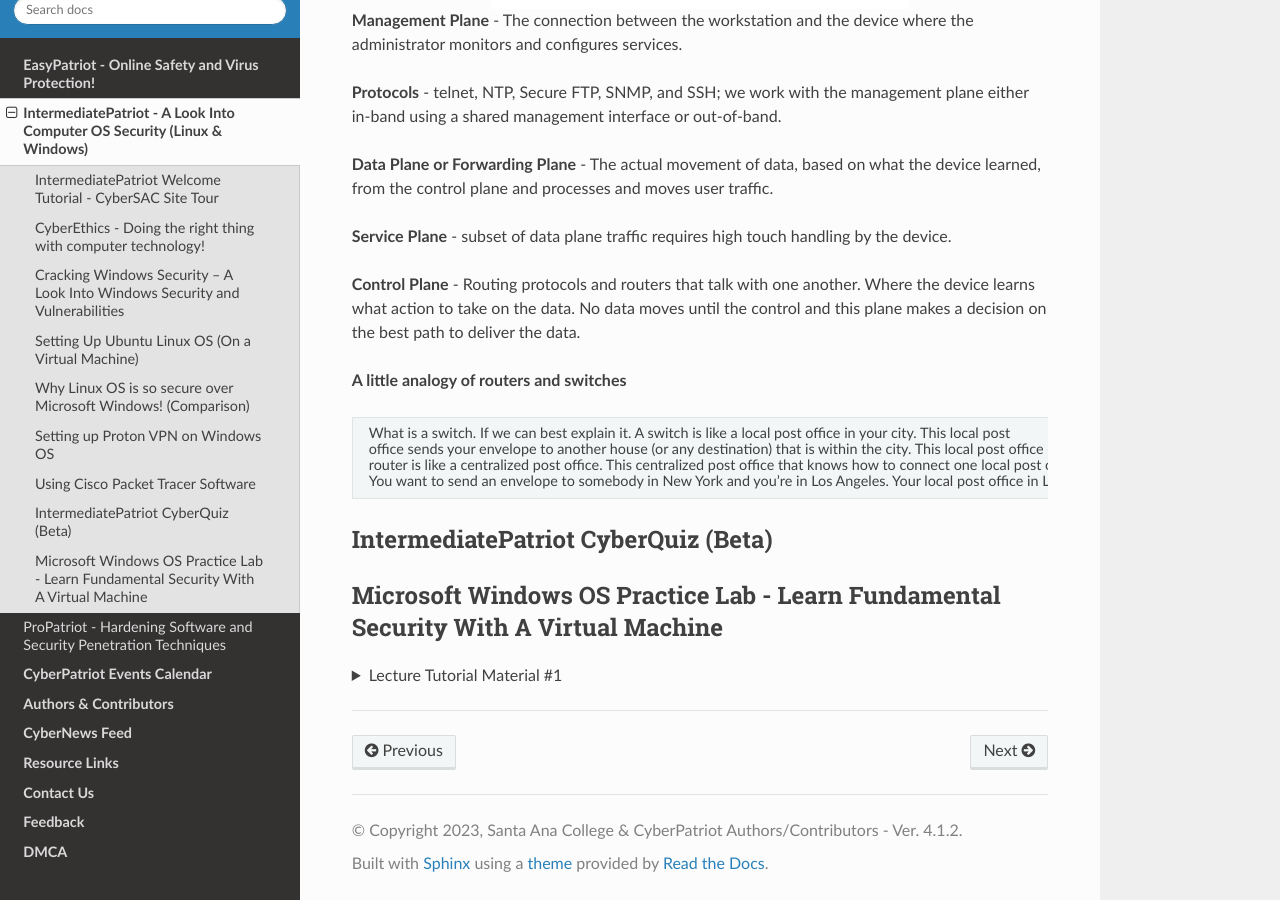
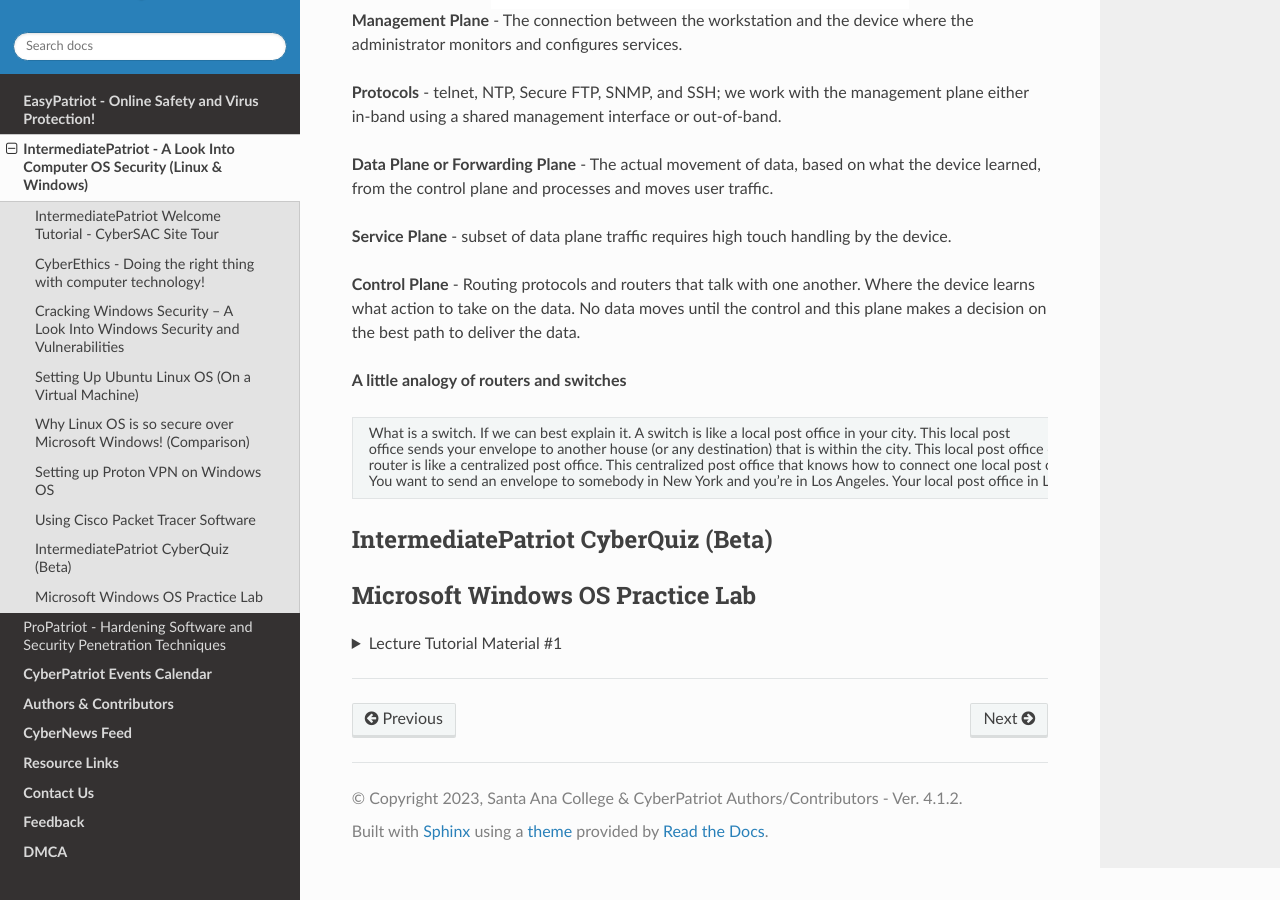
Before and after one commit to natt96z/cybersac, a Sphinx documentation site: the page built from docs/source/MediumCybersac.rst, in a window 1280 px wide and 900 px high, scrolled down 18326 px. Built offline with Sphinx 7.4.7 and the Read the Docs theme 2.0.0, drawn with Linux system fonts in a browser that asks for light colours; a script that is not in the unit is left out.

Commit message:
Update MediumCybersac.rst

```diff
--- a/docs/source/MediumCybersac.rst
+++ b/docs/source/MediumCybersac.rst
@@ -355,7 +355,7 @@
    <div class="involveme_embed" data-project="new-project-47ba"><script src="https://cybersac.involve.me/embed"></script></div>
 
 
-Microsoft Windows OS Practice Lab - Learn Fundamental Security With A Virtual Machine
+Microsoft Windows OS Practice Lab
 ~~~~~~~~~~~~~~~~~~~~~~~~~~~~~~~~~~~~~~~~~~~~~~~~~~~~~~~~~~~~~~~~~~~~~~~~~~~~~~~~~~~~~
 
 
```
